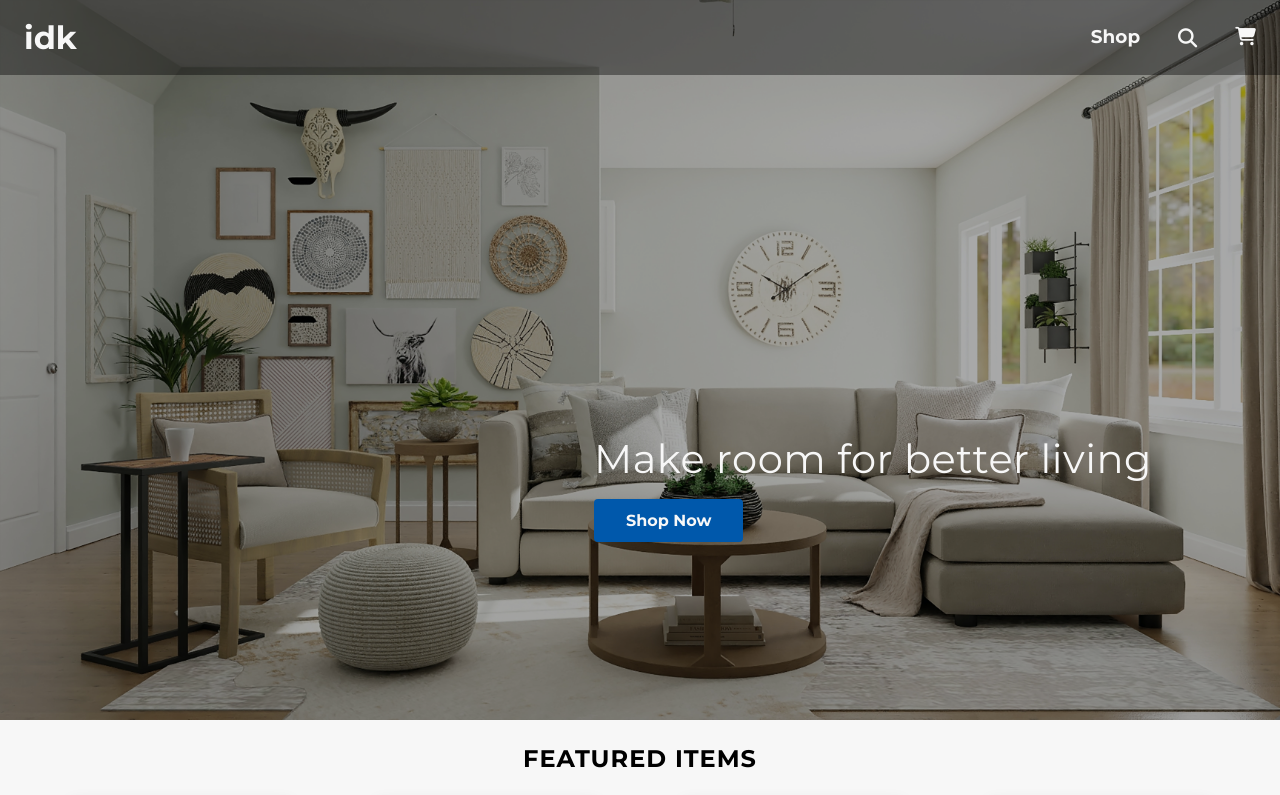
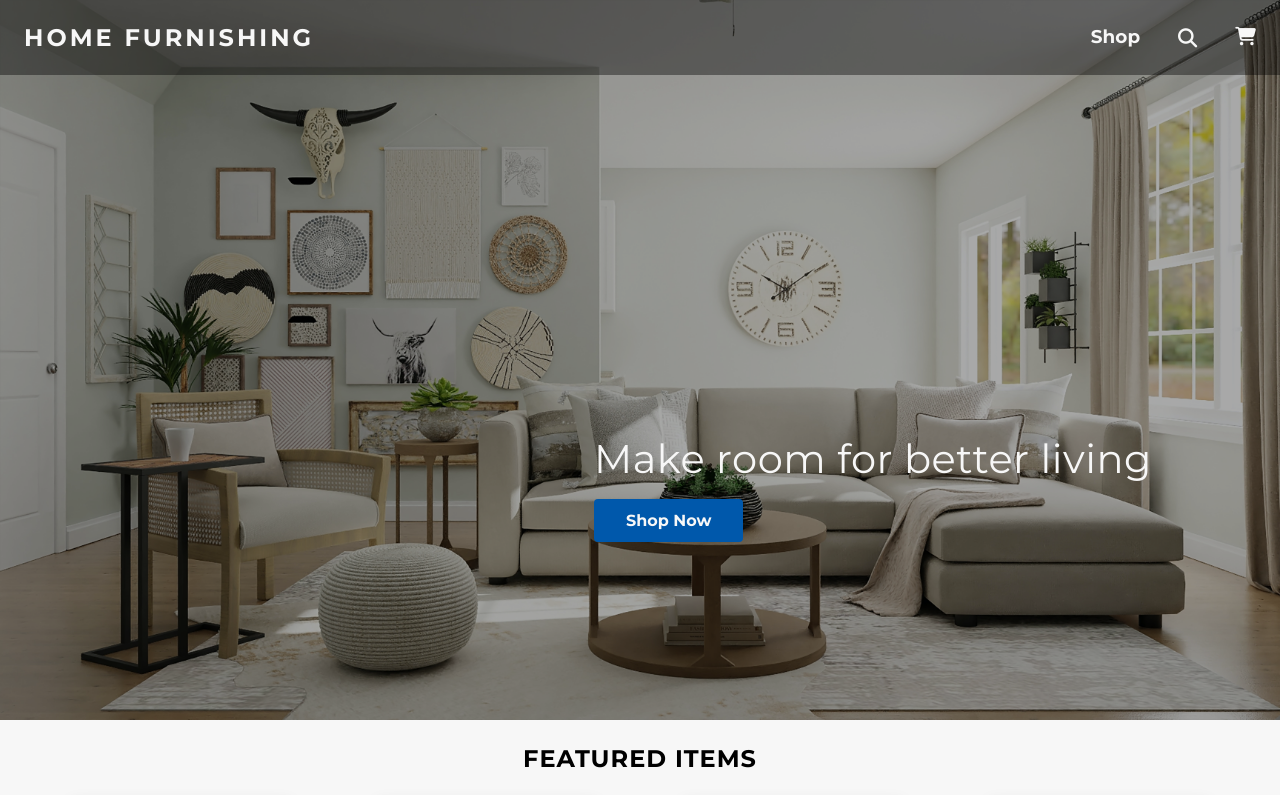
Before and after one commit to Sharkri/shopping-cart, a React (Create React App) app: page / in a window 1280 px wide. Shown: the top 795 px of the page. Built offline with nearby package versions, Linux system fonts and the light colour scheme.

Commit message:
Change title

```diff
--- a/src/components/Header.js
+++ b/src/components/Header.js
@@ -11,7 +11,7 @@ function Header({ cartAmount, canShake, onSearchbarOpen }) {
 
   return (
     <header style={headerStyles}>
-      <Title title="idk" />
+      <Title title="home furnishing" />
       <Nav
         cartAmount={cartAmount}
         canShake={canShake}
--- a/src/components/Title.js
+++ b/src/components/Title.js
@@ -1,9 +1,10 @@
 import { Link } from "react-router-dom";
+import "../styles/Title.css";
 
 export default function Title({ title }) {
   // Clickable h1 to return to home or "/"
   return (
-    <h1>
+    <h1 className="title">
       <Link to="/">{title}</Link>
     </h1>
   );
--- /dev/null
+++ b/src/styles/Title.css
@@ -0,0 +1,6 @@
+.title > a {
+  text-transform: uppercase;
+  letter-spacing: 3px;
+  font-size: min(4vw, 24px);
+  display: flex;
+}
```
